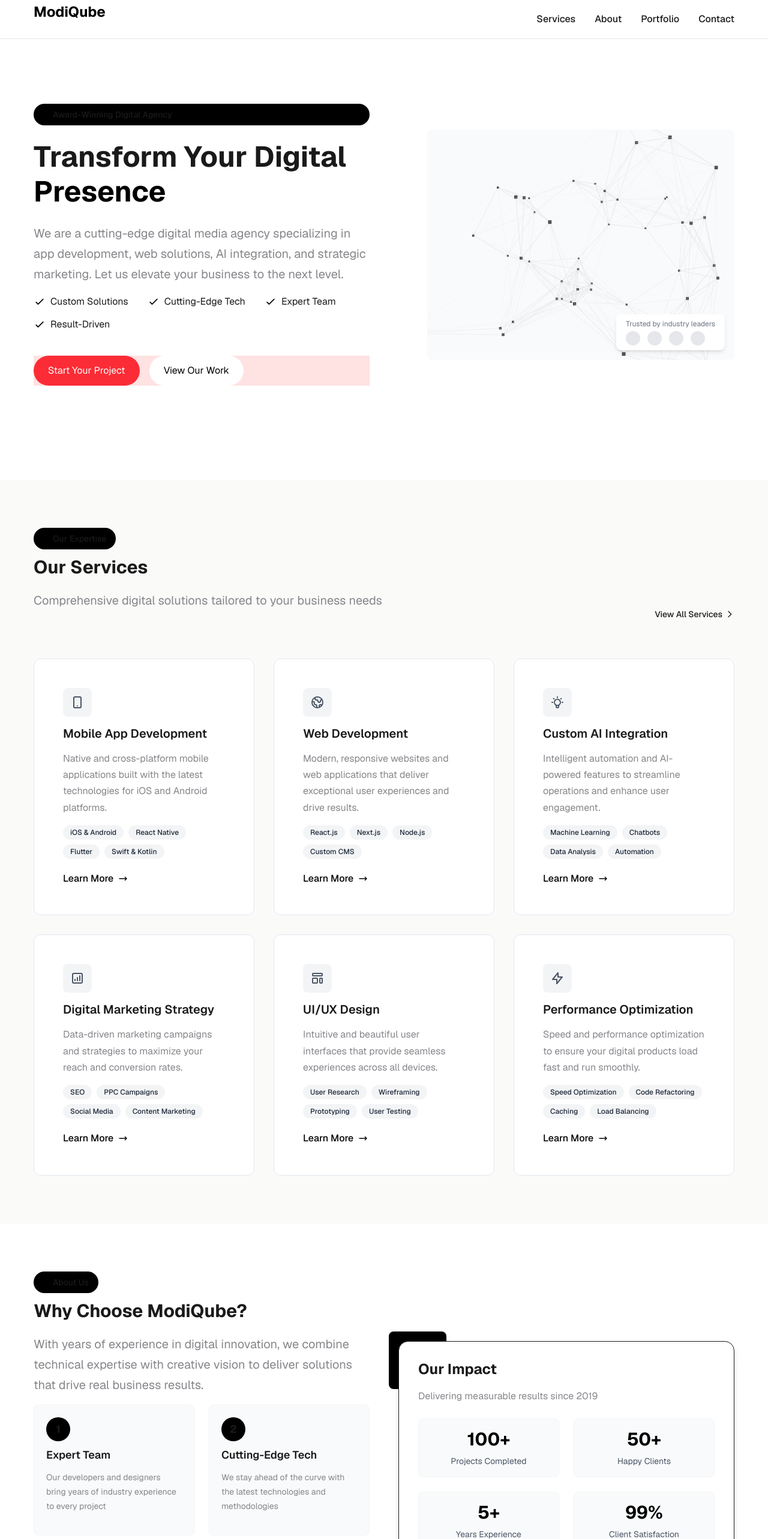
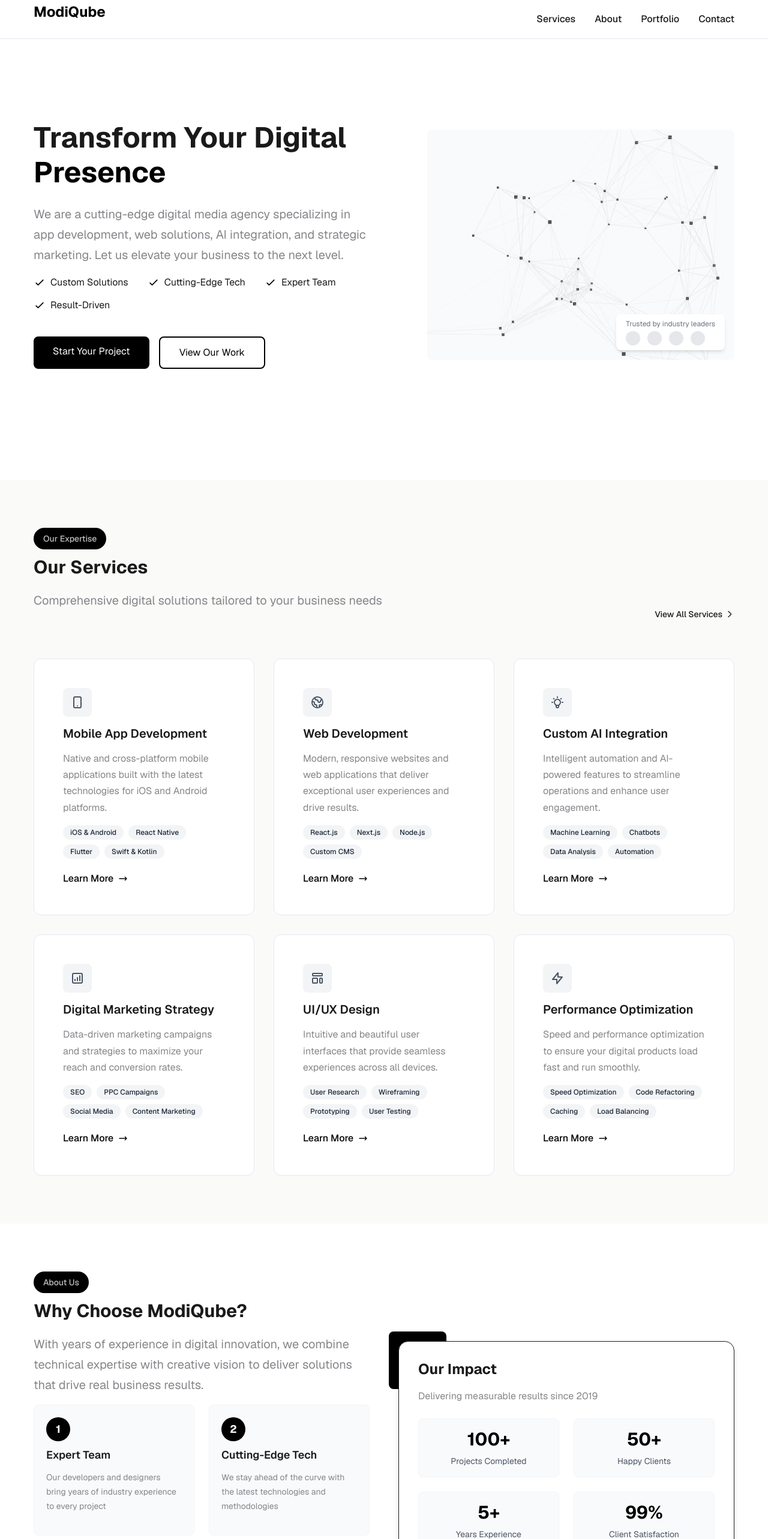
Before and after one commit to kibirigec/weblery, a Next.js app: page / in a window 1280 px wide. Shown: the top 2566 px of the page at 60% size. Built offline with nearby package versions, Linux system fonts and the light colour scheme.

Commit message:
Fixed Issues

```diff
--- a/src/app/components/About.js
+++ b/src/app/components/About.js
@@ -31,8 +31,8 @@ export default function About() {
         <div className="grid grid-cols-1 lg:grid-cols-2 gap-12 items-center">
           <div>
             <div className="inline-flex items-center bg-black bg-opacity-5 rounded-full px-4 py-2 mb-3">
-              <span className="w-2 h-2 rounded-full bg-black mr-2"></span>
-              <span className="text-sm font-medium">About Us</span>
+              {/*   <span className="w-2 h-2 rounded-full bg-black mr-2"></span> */}
+              <span className="text-sm text-[#C0C0C0] font-medium">About Us</span>
             </div>
             <h2 className="text-3xl sm:text-4xl font-bold mb-6">
               Why Choose ModiQube?
@@ -45,7 +45,7 @@ export default function About() {
               {features.map((feature, index) => (
                 <div key={index} className="bg-gray-50 p-5 rounded-lg border border-gray-100 hover:border-gray-200 transition-all duration-300 hover:shadow-sm">
                   <div className="w-10 h-10 rounded-full bg-black bg-opacity-5 flex items-center justify-center mb-3">
-                    <span className="text-lg font-bold">{index + 1}</span>
+                    <span className="text-lg text-white font-bold">{index + 1}</span>
                   </div>
                   <h3 className="text-lg font-semibold mb-2">{feature.title}</h3>
                   <p className="text-gray-600 text-sm">{feature.description}</p>
--- a/src/app/components/Hero.js
+++ b/src/app/components/Hero.js
@@ -8,10 +8,10 @@ export default function Hero() {
         <div className="grid grid-cols-1 lg:grid-cols-2 gap-12 items-center min-h-[80vh]">
           {/* Left Column - Text Content */}
           <div className="flex flex-col justify-center">
-            <div className="inline-flex items-center bg-black bg-opacity-5 rounded-full px-4 py-2 mb-6">
+            {/* <div className="inline-flex items-center bg-black bg-opacity-5 rounded-full px-4 py-2 mb-6">
               <span className="w-2 h-2 rounded-full bg-black mr-2"></span>
-              <span className="text-sm font-medium">Award-Winning Digital Agency</span>
-            </div>
+              <span className="text-sm text-[#C0C0C0] font-medium">Award-Winning Digital Agency</span>
+            </div> */}
             <h1 className="text-5xl sm:text-6xl lg:text-7xl font-bold text-dark mb-6 leading-tight">
               Transform Your Digital
               <span className="block text-black">Presence</span>
@@ -47,11 +47,11 @@ export default function Hero() {
                 <span>Result-Driven</span>
               </li>
             </ul>
-            <div className="flex flex-col sm:flex-row gap-4 bg-red-100">
-              <Link href="#contact" className="bg-red-500 text-white px-6 py-3 rounded-full hover:-translate-y-0.5 transition-transform duration-200">
+            <div className="flex flex-col sm:flex-row gap-4 ">
+              <Link href="#contact" className="bg-black text-white text-center px-8 rounded-lg py-3  hover:-translate-y-0.5 transition-transform duration-200">
                 Start Your Project
               </Link>
-              <Link href="#portfolio" className="bg-white text-black px-6 py-3 rounded-full hover:-translate-y-0.5 transition-transform duration-200">
+              <Link href="#portfolio" className="bg-white border-2 border-black text-center text-black px-8 py-3 rounded-lg hover:-translate-y-0.5 transition-transform duration-200">
                 View Our Work
               </Link>
             </div>
--- a/src/app/components/Process.js
+++ b/src/app/components/Process.js
@@ -28,8 +28,8 @@ export default function Process() {
         <div className="flex flex-col md:flex-row justify-between items-start md:items-end mb-16">
           <div className="mb-6 md:mb-0">
             <div className="inline-flex items-center bg-black bg-opacity-5 rounded-full px-4 py-2 mb-3">
-              <span className="w-2 h-2 rounded-full bg-black mr-2"></span>
-              <span className="text-sm font-medium">How We Work</span>
+              {/* <span className="w-2 h-2 rounded-full bg-black mr-2"></span> */}
+              <span className="text-sm text-[#C0C0C0] font-medium">How We Work</span>
             </div>
             <h2 className="text-3xl sm:text-4xl font-bold mb-4">Our Process</h2>
             <p className="text-xl text-gray max-w-2xl lead">
--- a/src/app/components/Services.js
+++ b/src/app/components/Services.js
@@ -114,8 +114,8 @@ export default function Services() {
         <div className="flex flex-col md:flex-row md:items-end justify-between mb-16">
           <div className="mb-6 md:mb-0">
             <div className="inline-flex items-center bg-black bg-opacity-5 rounded-full px-4 py-2 mb-3">
-              <span className="w-2 h-2 rounded-full bg-black mr-2"></span>
-              <span className="text-sm font-medium">Our Expertise</span>
+              {/* <span className="w-2 h-2 rounded-full bg-black "></span> */}
+              <span className="text-sm text-[#C0C0C0] font-medium">Our Expertise</span>
             </div>
             <h2 className="text-3xl sm:text-4xl font-bold mb-4">Our Services</h2>
             <p className="text-xl text-gray max-w-2xl lead">
--- a/src/app/globals.css
+++ b/src/app/globals.css
@@ -450,7 +450,7 @@ nav a:hover {
 }
 
 /* Adjust mobile menu appearance for top-down animation */
-@media (max-width: 768px) {
+/* @media (max-width: 768px) {
   .fixed.inset-0.bg-white {
     box-shadow: 0 10px 25px rgba(0, 0, 0, 0.1);
   }
@@ -461,7 +461,7 @@ nav a:hover {
     padding: 15px 0;
     font-weight: 500;
   }
-}
+} */
 
 /* ==================== UTILITY CLASSES ==================== */
 
@@ -743,9 +743,7 @@ body.menu-open {
 }
 
 /* Improve touch interactions */
-.touch-manipulation {
-  touch-action: manipulation;
-}
+
 
 /* Ensure fixed positioning works correctly on iOS */
 .menu-open {
```
